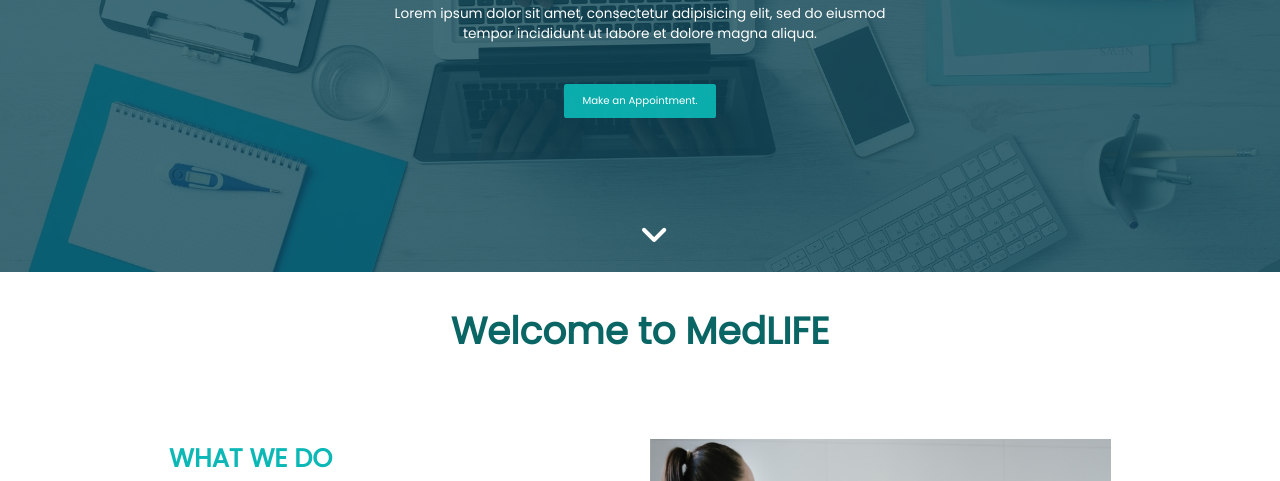
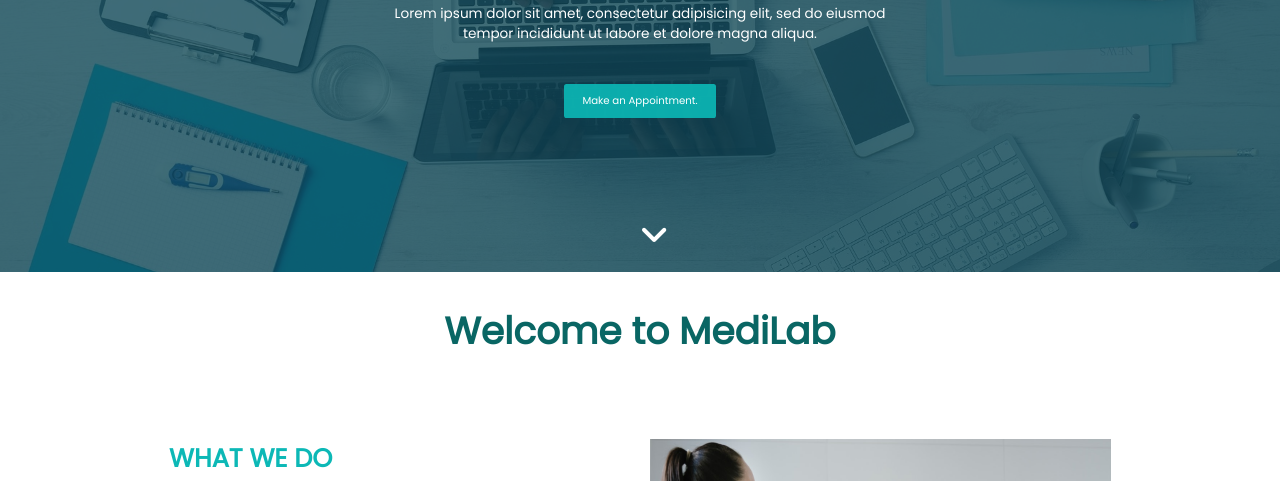
Before and after one commit to Yashcodes/MedLIFE, a website: page index.html in a window 1280 px wide. Shown: the part 281-762 px from the top of the page. Drawn offline with nearby package versions, Linux system fonts and the light colour scheme.

Commit message:
index heading resolved

```diff
--- a/index.html
+++ b/index.html
@@ -125,7 +125,7 @@
     <!-- Home Section-1  -->
 
     <section class="section-1 container" id="welcome">
-        <h1 class="section-heading">Welcome to MedLIFE</h1>
+        <h1 class="section-heading">Welcome to MediLab</h1>
         <div class="row welcome-content">
             <div class="col-md-6 welcome-left">
                 <span>What we do</span>
```
